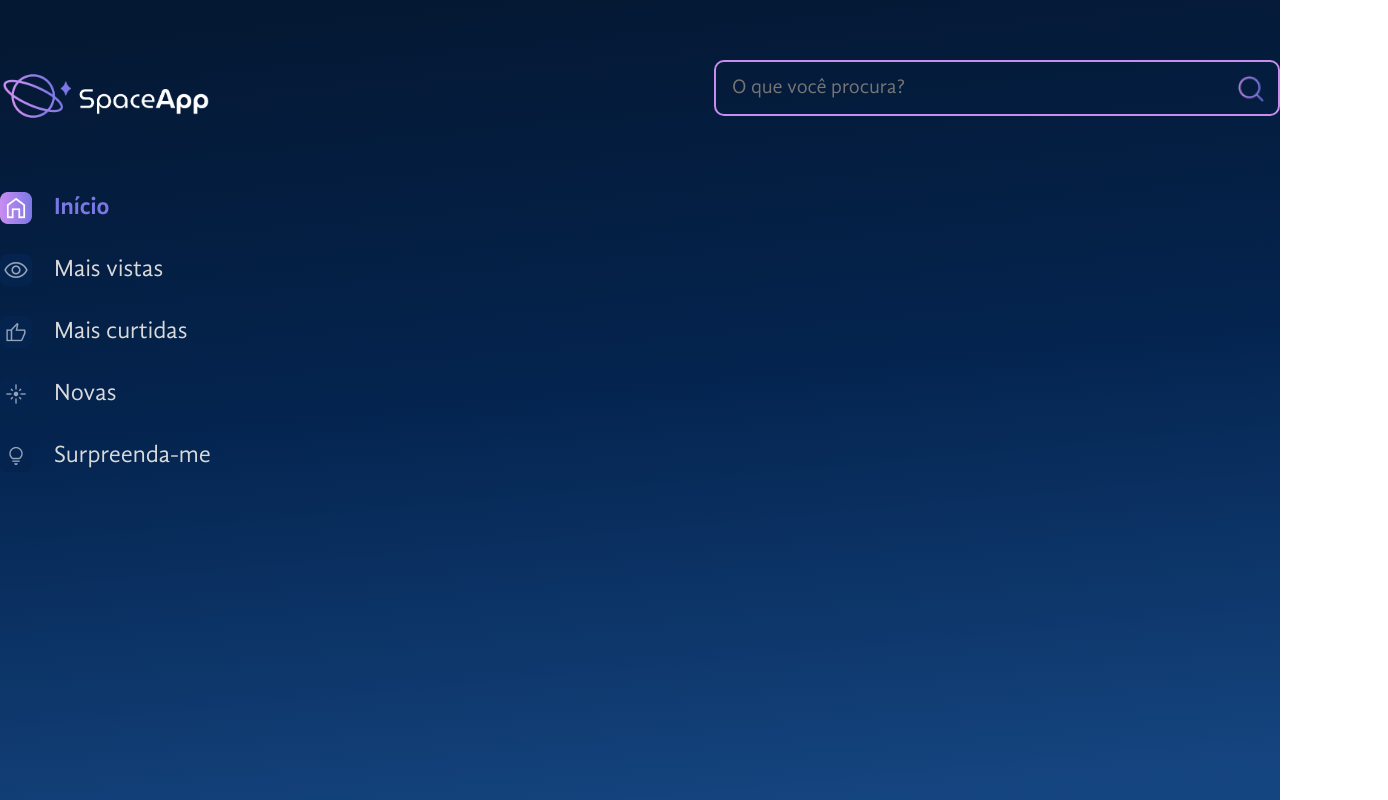
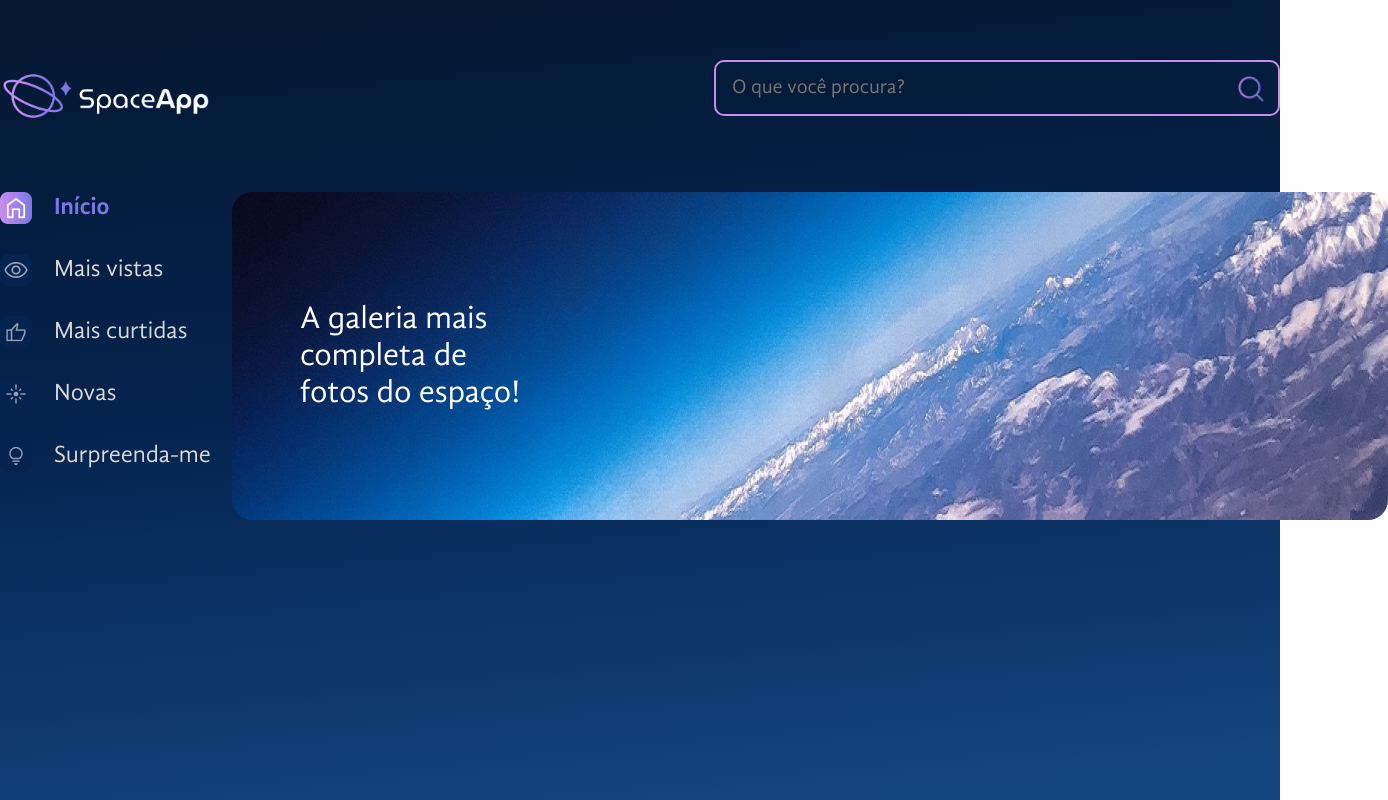
Before and after one commit to gabrieleglvs/react-space-app, a React (Vite) app: page / in a window 1280 px wide. Shown: the whole page, 1388 px wide, since content can reach past the window. Built offline with nearby package versions, Linux system fonts and the light colour scheme.

Commit message:
feat: minha solucao para o desafio do Banner

```diff
--- a/src/App.jsx
+++ b/src/App.jsx
@@ -2,6 +2,7 @@ import { styled } from "styled-components"
 import EstilosGlobais from "./componentes/EstilosGlobais"
 import Cabecalho from "./componentes/Cabecalho"
 import BarraLateral from "./componentes/BarraLateral"
+import Banner from "./componentes/Banner"
 
 const FundoGradiente = styled.div`
   background: linear-gradient(174.61deg, #041833 4.16%, #04244F 48%, #154580 96.76%);
@@ -9,12 +10,21 @@ const FundoGradiente = styled.div`
   min-height: 100vh;
 `
 
+const MainEstilizado = styled.div`
+  display: flex;
+  justify-content: space-between;
+  gap: 20px;
+`
+
 function App() {
   return (
     <FundoGradiente>
       <EstilosGlobais/>
       <Cabecalho/>
-      <BarraLateral/>
+      <MainEstilizado>
+        <BarraLateral/>
+        <Banner/>
+      </MainEstilizado>
     </FundoGradiente>
   )
 }
--- /dev/null
+++ b/src/componentes/Banner/index.jsx
@@ -0,0 +1,34 @@
+import { styled } from "styled-components"
+import banner from "/imagens/banner.png"
+
+const BannerEstilizado = styled.img`
+    width: 100%;
+    border-radius: 20px;
+`
+
+const ParagrafoEstilizado = styled.p`
+    position: absolute;
+    color: white;
+    font-size: 2rem;
+    left: 300px;
+    width: 230px;
+    top: 270px;
+`
+
+const IconeLupa = styled.img`
+  position: absolute;
+  top: 10px;
+  right: 10px;
+  width: 38px;
+  height: 38px;
+`
+
+const Banner = () => {
+    return (<>
+        <BannerEstilizado src={banner} alt=""  />
+        <ParagrafoEstilizado>A galeria mais completa de fotos do espaço!</ParagrafoEstilizado>
+        </>
+    )
+}
+
+export default Banner
--- a/src/componentes/BarraLateral/index.jsx
+++ b/src/componentes/BarraLateral/index.jsx
@@ -1,5 +1,9 @@
 import { styled } from "styled-components"
 import ItemNavegacao from "./ItemNavegacao"
+
+const BarraLateralEstilizada = styled.aside`
+    width: 212px;
+`
 
 const ListaEstilizada = styled.ul`
     list-style: none;
@@ -10,7 +14,7 @@ const ListaEstilizada = styled.ul`
 
 const BarraLateral = () => {
     return (
-        <aside>
+        <BarraLateralEstilizada>
             <nav>
                 <ListaEstilizada>
                     <ItemNavegacao
@@ -50,7 +54,7 @@ const BarraLateral = () => {
                     </ItemNavegacao>
                 </ListaEstilizada>
             </nav>
-        </aside>
+        </BarraLateralEstilizada>
     )
 }
 
```
Also changed, not shown: public/imagens/banner.png (added).
